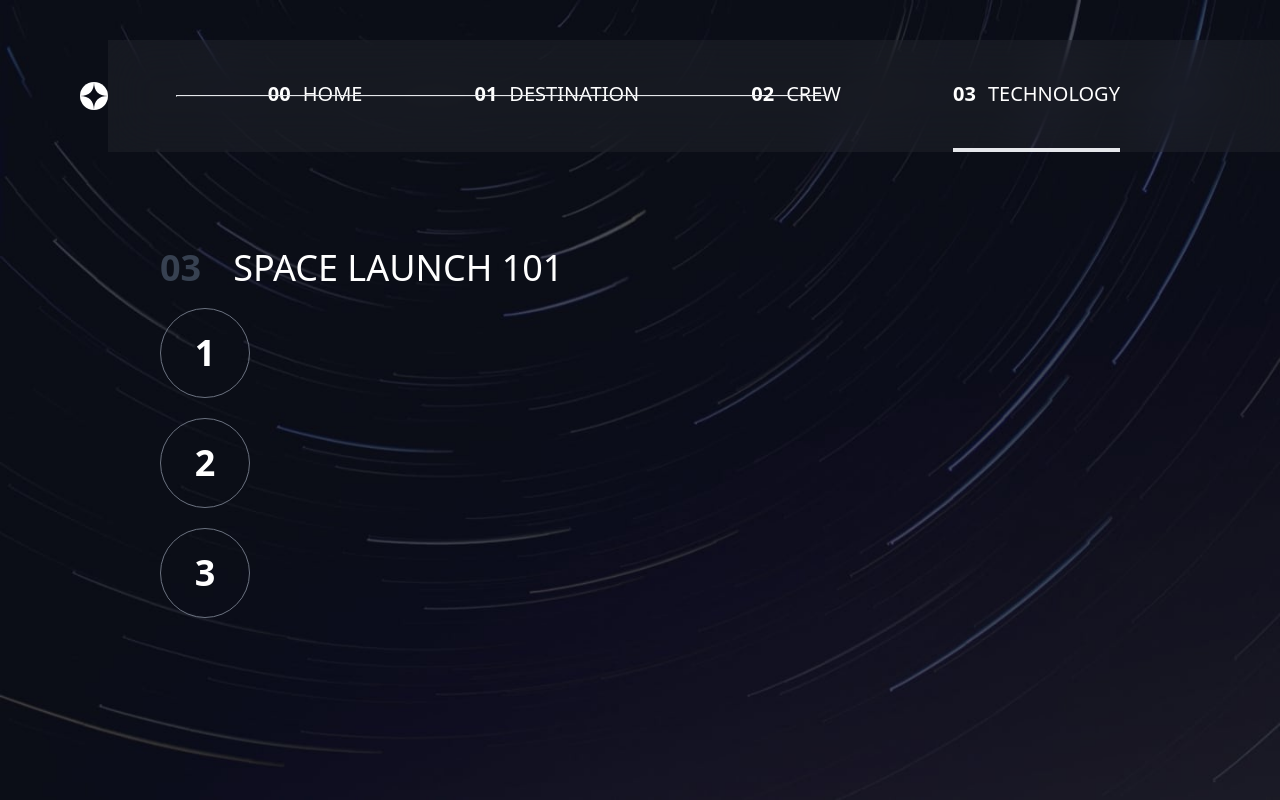
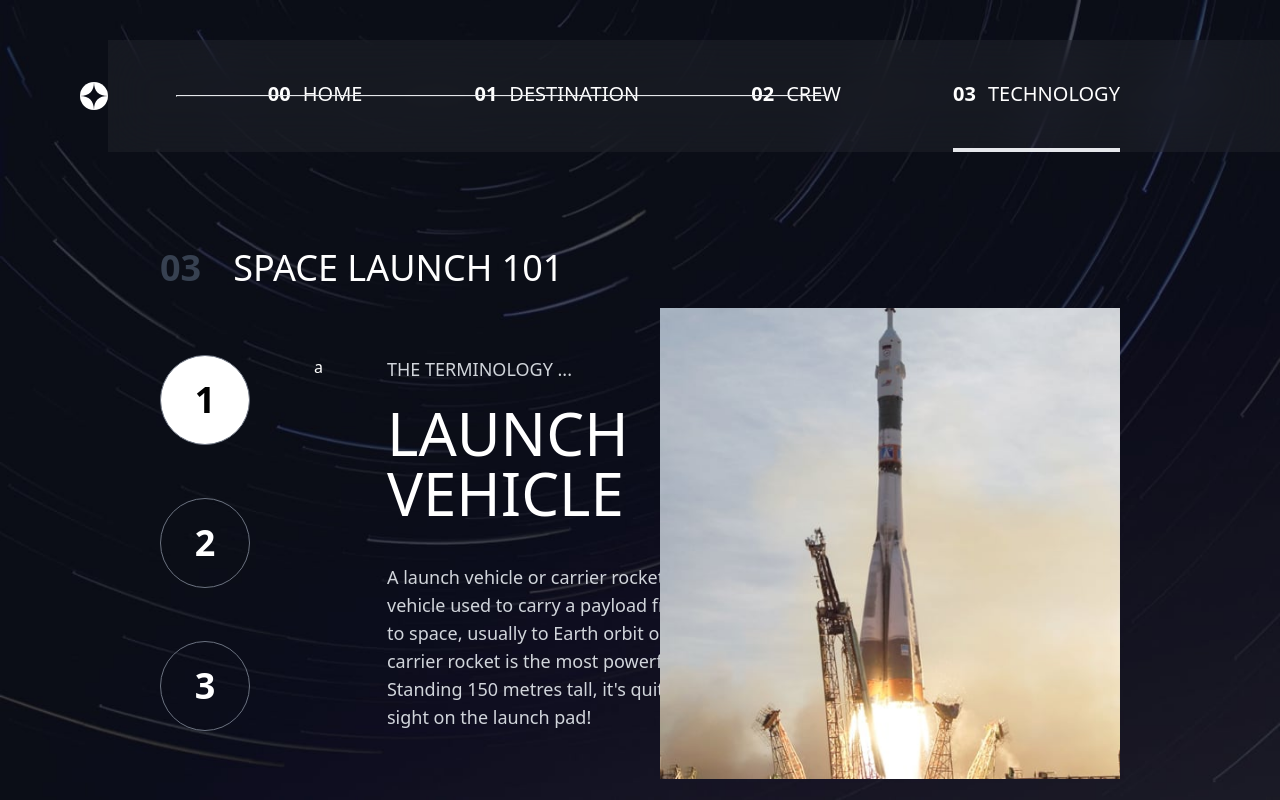
Before and after one commit to RonaldMamani/Space_Tourism, a React (Vite) app: page /technology in a window 1280 px wide. Built offline with nearby package versions, Linux system fonts and the light colour scheme.

Commit message:
Adicionando seção Technology e configurando a seção

```diff
--- a/src/components/LaunchVehicle/index.tsx
+++ /dev/null
@@ -1,7 +0,0 @@
-export default function LaunchVehicle() {
-    return (
-        <div className="">
-
-        </div>
-    )
-}
--- /dev/null
+++ b/src/components/SectionTech/index.tsx
@@ -0,0 +1,14 @@
+type Props = {
+    title: string,
+    descrition: string
+}
+
+export default function SectionTech({ title, descrition } : Props) {
+    return (
+        <div className="flex flex-col gap-5">
+            <span className="text-gray-300 text-lg uppercase">The Terminology ...</span>
+            <h5 className="text-6xl uppercase">{title}</h5>
+            <p className="text-gray-300 text-lg w-[455px] mt-5">{descrition}</p>
+        </div>
+    )
+}
--- a/src/pages/Technology.tsx
+++ b/src/pages/Technology.tsx
@@ -1,8 +1,33 @@
-import { Outlet } from "react-router-dom";
+import { useState } from "react"
 import { Header } from "../components/Header";
 import ButtonTech from "../components/ButtonTech";
+import SectionTech from "../components/SectionTech";
+import Launch from "../assets/technology/image-launch-vehicle-portrait.jpg"
 
 export default function Technology() {
+
+    const [launch, setLaunch] = useState(true)
+    const [spaceport, setSpaceport] = useState(false)
+    const [spacecapsule, setSpaceCapsule] = useState(false)
+
+    const handleButtonSectionLaunch = () => {
+        setLaunch(true)
+        setSpaceport(false)
+        setSpaceCapsule(false)
+    }
+
+    const handleButtonSectionSpaceport = () => {
+        setLaunch(false)
+        setSpaceport(true)
+        setSpaceCapsule(false)
+    }
+
+    const handleButtonSectionSpaceCapsule = () => {
+        setLaunch(false)
+        setSpaceport(false)
+        setSpaceCapsule(true)
+    }
+
     return (
         <section className="bg-[url('./assets/technology/background-technology-desktop.jpg')] bg-cover h-screen">
             <Header />
@@ -14,12 +39,39 @@ export default function Technology() {
                     <span className="text-gray-700 font-bold mr-8">03</span>
                     Space Launch 101
                 </h3>
-                <div>
-                    <nav className="flex flex-col justify-between gap-5">
-                        <ButtonTech content="1" className="" />
-                        <ButtonTech content="2" className="" />
-                        <ButtonTech content="3" className="" />
-                    </nav>
+                <div className="grid grid-cols-2 gap-10 items-center">
+                    <div className="flex gap-16">
+                        <nav className="flex flex-col justify-between gap-10">
+                            <ButtonTech
+                                content="1"
+                                className={`${launch ? "bg-white text-black" : ""}`}
+                                onClick={handleButtonSectionLaunch}
+                            />
+                            <ButtonTech
+                                content="2"
+                                className={`${spaceport ? "bg-white text-black" : ""}`}
+                                onClick={handleButtonSectionSpaceport}
+                            />
+                            <ButtonTech
+                                content="3"
+                                className={`${spacecapsule ? "bg-white text-black" : ""}`}
+                                onClick={handleButtonSectionSpaceCapsule}
+                            />
+                        </nav>
+                        a
+                        <SectionTech
+                            title="LAUNCH VEHICLE"
+                            descrition="A launch vehicle or carrier rocket is a rocket-propelled vehicle used to carry a payload from
+                            Earth's surface to space, usually to Earth orbit or beyond. Our WEB-X carrier rocket is the most powerful in
+                            operation. Standing 150 metres tall, it's quite an awe-inspiring sight on the launch pad!"
+                        />
+                    </div>
+                    <div className="flex justify-end">
+                        <img
+                            className=""
+                            src={Launch}
+                            alt="Imagem de Partida de Foguete" />
+                    </div>
                 </div>
             </div>
         </section>
```
